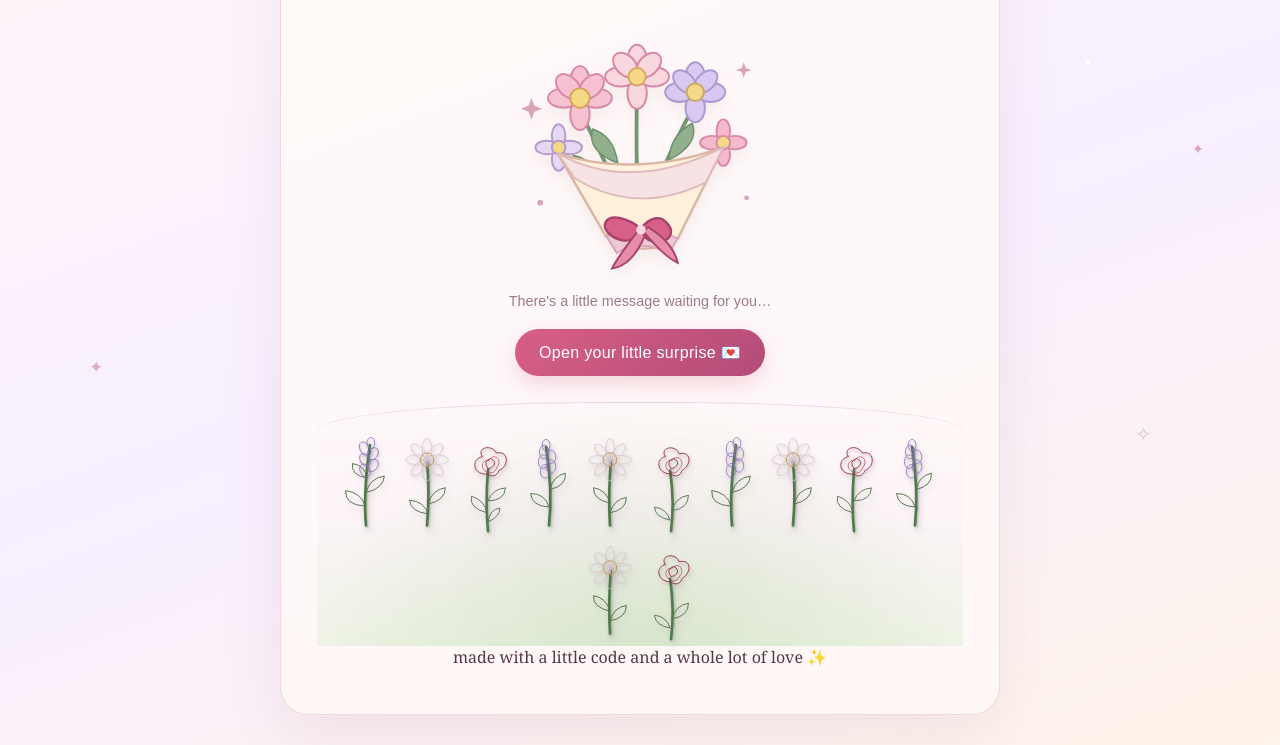
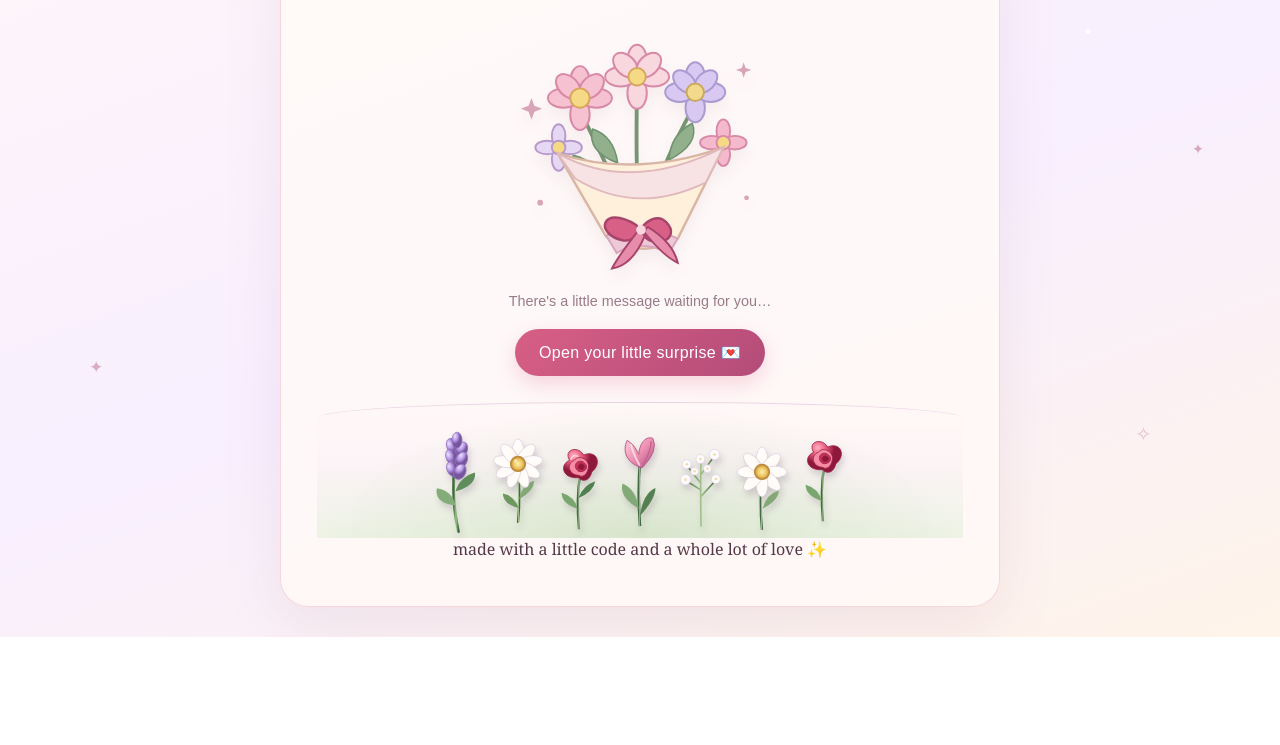
Before and after one commit to swer1108/Mamma, a plain HTML site: page index.html in a window 1280 px wide. Shown: the part 204-949 px from the top of the page. After the commit the page ends 841 px from the top, so only its background shows below. Drawn offline with Linux system fonts and the light colour scheme.

Commit message:
Update index.html

```diff
--- a/index.html
+++ b/index.html
@@ -332,180 +332,154 @@
 </article>
 
 
-<div class="flower-garden" aria-label="Lavender, white daisies and red roses">
 
-  <!-- Lavender sprig -->
-  <svg viewBox="0 0 60 100" aria-hidden="true">
-    <path class="stem" d="M30 98 Q27 65 34 15"/>
-    <path class="leaf" d="M29 78 Q8 77 9 62 Q25 64 29 78Z"/>
-    <path class="leaf" d="M30 64 Q48 60 49 47 Q34 49 30 64Z"/>
-    <path class="leaf" d="M31 49 Q14 46 16 34 Q29 36 31 49Z"/>
-    <g class="lavender-petal">
-      <ellipse cx="29" cy="19" rx="5" ry="8" transform="rotate(-30 29 19)"/>
-      <ellipse cx="37" cy="24" rx="5" ry="7" transform="rotate(35 37 24)"/>
-      <ellipse cx="29" cy="30" rx="5" ry="7" transform="rotate(-30 29 30)"/>
-      <ellipse cx="37" cy="36" rx="5" ry="7" transform="rotate(35 37 36)"/>
-      <ellipse cx="29" cy="41" rx="5" ry="7" transform="rotate(-30 29 41)"/>
-      <ellipse cx="35" cy="13" rx="4" ry="6"/>
+<div class="flower-garden" aria-label="A little garden of flowers for Mamma">
+
+  <svg class="garden-flower lavender" viewBox="0 0 80 150" aria-hidden="true">
+    <defs>
+      <linearGradient id="stemGreen" x1="0" y1="0" x2="1" y2="0">
+        <stop offset="0" stop-color="#426b42"/>
+        <stop offset=".5" stop-color="#a2c48b"/>
+        <stop offset="1" stop-color="#426b42"/>
+      </linearGradient>
+      <radialGradient id="lavenderShade" cx="30%" cy="25%">
+        <stop offset="0" stop-color="#eadfff"/>
+        <stop offset=".55" stop-color="#b99ae8"/>
+        <stop offset="1" stop-color="#76549e"/>
+      </radialGradient>
+    </defs>
+    <path d="M42 148 Q29 90 41 25" fill="none" stroke="url(#stemGreen)" stroke-width="4" stroke-linecap="round"/>
+    <path d="M38 112 Q8 108 12 88 Q33 91 38 112Z" fill="#82ad78"/>
+    <path d="M38 92 Q67 84 65 66 Q44 72 38 92Z" fill="#608d5c"/>
+    <g fill="url(#lavenderShade)" stroke="#9273b9" stroke-width="1">
+      <ellipse cx="34" cy="30" rx="8" ry="12" transform="rotate(-25 34 30)"/>
+      <ellipse cx="46" cy="35" rx="8" ry="12" transform="rotate(25 46 35)"/>
+      <ellipse cx="33" cy="45" rx="8" ry="12" transform="rotate(-25 33 45)"/>
+      <ellipse cx="46" cy="49" rx="8" ry="12" transform="rotate(25 46 49)"/>
+      <ellipse cx="34" cy="61" rx="8" ry="11" transform="rotate(-25 34 61)"/>
+      <ellipse cx="44" cy="65" rx="8" ry="11" transform="rotate(25 44 65)"/>
+      <ellipse cx="40" cy="21" rx="7" ry="11"/>
     </g>
   </svg>
 
-  <!-- White daisy -->
-  <svg viewBox="0 0 60 100" aria-hidden="true">
-    <path class="stem" d="M30 98 Q33 65 30 31"/>
-    <path class="leaf" d="M31 76 Q49 72 49 59 Q35 61 31 76Z"/>
-    <path class="leaf" d="M31 86 Q13 84 12 72 Q27 73 31 86Z"/>
-    <g class="white-petal">
-      <ellipse cx="30" cy="19" rx="5" ry="11"/>
-      <ellipse cx="30" cy="19" rx="5" ry="11" transform="rotate(45 30 30)"/>
-      <ellipse cx="30" cy="19" rx="5" ry="11" transform="rotate(90 30 30)"/>
-      <ellipse cx="30" cy="19" rx="5" ry="11" transform="rotate(135 30 30)"/>
-      <ellipse cx="30" cy="19" rx="5" ry="11" transform="rotate(180 30 30)"/>
-      <ellipse cx="30" cy="19" rx="5" ry="11" transform="rotate(225 30 30)"/>
-      <ellipse cx="30" cy="19" rx="5" ry="11" transform="rotate(270 30 30)"/>
-      <ellipse cx="30" cy="19" rx="5" ry="11" transform="rotate(315 30 30)"/>
+  <svg class="garden-flower daisy" viewBox="0 0 100 150" aria-hidden="true">
+    <defs>
+      <radialGradient id="daisyGold">
+        <stop offset="0" stop-color="#fff1a8"/>
+        <stop offset=".65" stop-color="#eac15d"/>
+        <stop offset="1" stop-color="#b77c32"/>
+      </radialGradient>
+      <linearGradient id="petalWhite" x1="0" y1="0" x2="1" y2="1">
+        <stop offset="0" stop-color="#fff"/>
+        <stop offset=".65" stop-color="#fffaf5"/>
+        <stop offset="1" stop-color="#d9c8dc"/>
+      </linearGradient>
+    </defs>
+    <path d="M50 149 Q55 100 49 49" fill="none" stroke="url(#stemGreen)" stroke-width="4" stroke-linecap="round"/>
+    <path d="M52 110 Q78 95 78 78 Q57 84 52 110Z" fill="#83a875"/>
+    <path d="M51 125 Q24 118 24 100 Q44 104 51 125Z" fill="#6d985f"/>
+    <g fill="url(#petalWhite)" stroke="#d6c5d7" stroke-width="1">
+      <ellipse cx="50" cy="28" rx="10" ry="22" transform="rotate(0 50 49)"/>
+      <ellipse cx="50" cy="28" rx="10" ry="22" transform="rotate(40 50 49)"/>
+      <ellipse cx="50" cy="28" rx="10" ry="22" transform="rotate(80 50 49)"/>
+      <ellipse cx="50" cy="28" rx="10" ry="22" transform="rotate(120 50 49)"/>
+      <ellipse cx="50" cy="28" rx="10" ry="22" transform="rotate(160 50 49)"/>
+      <ellipse cx="50" cy="28" rx="10" ry="22" transform="rotate(200 50 49)"/>
+      <ellipse cx="50" cy="28" rx="10" ry="22" transform="rotate(240 50 49)"/>
+      <ellipse cx="50" cy="28" rx="10" ry="22" transform="rotate(280 50 49)"/>
+      <ellipse cx="50" cy="28" rx="10" ry="22" transform="rotate(320 50 49)"/>
     </g>
-    <circle class="center" cx="30" cy="30" r="7"/>
+    <circle cx="50" cy="49" r="13" fill="url(#daisyGold)" stroke="#bd8c3e" stroke-width="2"/>
+    <circle cx="46" cy="44" r="3" fill="#fff2b8" opacity=".8"/>
   </svg>
 
-  <!-- Red rose -->
-  <svg viewBox="0 0 60 100" aria-hidden="true">
-    <path class="stem" d="M30 98 Q27 68 30 31"/>
-    <path class="leaf" d="M29 78 Q9 73 12 60 Q26 64 29 78Z"/>
-    <path class="leaf" d="M30 65 Q48 65 49 51 Q35 52 30 65Z"/>
-    <path class="leaf" d="M30 88 Q43 82 43 73 Q32 74 30 88Z"/>
-    <g>
-      <path class="rose-petal" d="M30 36 C12 37 12 19 24 17 C17 7 34 3 39 13 C53 10 53 28 42 32 C39 39 34 39 30 36Z"/>
-      <path class="rose-light" d="M30 34 C20 31 23 20 31 21 C37 12 46 21 40 28 C38 34 34 36 30 34Z"/>
-      <path class="rose-petal" d="M30 30 Q24 22 33 19 Q41 23 34 29Z"/>
+  <svg class="garden-flower rose" viewBox="0 0 100 150" aria-hidden="true">
+    <defs>
+      <radialGradient id="roseShade" cx="30%" cy="20%">
+        <stop offset="0" stop-color="#ffb1c4"/>
+        <stop offset=".45" stop-color="#ed607f"/>
+        <stop offset="1" stop-color="#8e183c"/>
+      </radialGradient>
+    </defs>
+    <path d="M50 148 Q45 95 52 53" fill="none" stroke="url(#stemGreen)" stroke-width="4"/>
+    <path d="M48 113 Q20 104 20 85 Q42 91 48 113Z" fill="#79a66d"/>
+    <path d="M49 94 Q75 83 78 65 Q57 72 49 94Z" fill="#4f804e"/>
+    <g stroke="#9d2547" stroke-width="1.4">
+      <path d="M50 59 C19 61 17 35 34 29 C22 10 49 3 58 20 C80 10 91 34 72 49 C69 63 57 68 50 59Z" fill="url(#roseShade)"/>
+      <path d="M50 55 C31 54 28 34 42 29 C51 17 70 30 66 43 C63 55 56 59 50 55Z" fill="#f68ba5"/>
+      <path d="M49 48 C37 38 48 25 59 33 C69 41 59 51 49 48Z" fill="#c93159"/>
+      <path d="M49 43 C46 34 58 32 60 40 C59 46 53 47 49 43Z" fill="#8f173c"/>
+    </g>
+    <path d="M36 27 Q40 18 48 22" fill="none" stroke="#ffd5de" stroke-width="3" stroke-linecap="round" opacity=".8"/>
+  </svg>
+
+  <svg class="garden-flower tulip" viewBox="0 0 90 150" aria-hidden="true">
+    <defs>
+      <linearGradient id="tulipShade" x1="0" y1="0" x2="1" y2="1">
+        <stop offset="0" stop-color="#ffd3e0"/>
+        <stop offset=".5" stop-color="#ed91b2"/>
+        <stop offset="1" stop-color="#ad4c82"/>
+      </linearGradient>
+    </defs>
+    <path d="M45 148 Q41 95 45 47" fill="none" stroke="url(#stemGreen)" stroke-width="4"/>
+    <path d="M43 121 Q12 103 18 82 Q39 91 43 121Z" fill="#82a977"/>
+    <path d="M45 132 Q69 106 69 89 Q50 97 45 132Z" fill="#547f50"/>
+    <path d="M45 57 C25 49 17 33 25 15 Q37 22 43 37 C45 16 56 8 65 12 Q74 31 49 57Z" fill="url(#tulipShade)" stroke="#b95885" stroke-width="1.5"/>
+    <path d="M44 53 Q34 35 31 22" fill="none" stroke="#ffe2ea" stroke-width="3" stroke-linecap="round" opacity=".85"/>
+    <path d="M49 53 Q63 31 62 17" fill="none" stroke="#c45f90" stroke-width="2" stroke-linecap="round"/>
+  </svg>
+
+  <svg class="garden-flower baby's-breath" viewBox="0 0 90 150" aria-hidden="true">
+    <path d="M45 148 Q44 85 45 47 M45 82 L23 54 M45 68 L66 39 M45 102 L68 77 M45 92 L22 78" fill="none" stroke="url(#stemGreen)" stroke-width="2.5" stroke-linecap="round"/>
+    <g fill="#fffafc" stroke="#dfcfe0" stroke-width="1">
+      <circle cx="23" cy="52" r="7"/>
+      <circle cx="66" cy="37" r="8"/>
+      <circle cx="68" cy="75" r="7"/>
+      <circle cx="21" cy="76" r="8"/>
+      <circle cx="44" cy="44" r="7"/>
+      <circle cx="35" cy="63" r="6"/>
+      <circle cx="55" cy="59" r="6"/>
+    </g>
+    <g fill="#f2dba0">
+      <circle cx="23" cy="52" r="2"/>
+      <circle cx="66" cy="37" r="2"/>
+      <circle cx="68" cy="75" r="2"/>
+      <circle cx="21" cy="76" r="2"/>
+      <circle cx="44" cy="44" r="2"/>
+      <circle cx="35" cy="63" r="2"/>
+      <circle cx="55" cy="59" r="2"/>
     </g>
   </svg>
 
-  <!-- Lavender sprig -->
-  <svg viewBox="0 0 60 100" aria-hidden="true">
-    <path class="stem" d="M30 98 Q34 62 27 17"/>
-    <path class="leaf" d="M30 79 Q12 78 11 65 Q26 65 30 79Z"/>
-    <path class="leaf" d="M31 61 Q48 57 47 44 Q34 47 31 61Z"/>
-    <g class="lavender-petal">
-      <ellipse cx="25" cy="22" rx="5" ry="7"/>
-      <ellipse cx="32" cy="27" rx="5" ry="7"/>
-      <ellipse cx="24" cy="32" rx="5" ry="7"/>
-      <ellipse cx="32" cy="37" rx="5" ry="7"/>
-      <ellipse cx="26" cy="42" rx="5" ry="7"/>
-      <ellipse cx="27" cy="15" rx="4" ry="6"/>
+  <svg class="garden-flower daisy" viewBox="0 0 100 150" aria-hidden="true">
+    <path d="M50 149 Q45 100 51 49" fill="none" stroke="url(#stemGreen)" stroke-width="4"/>
+    <path d="M51 112 Q78 99 79 81 Q58 87 51 112Z" fill="#83a875"/>
+    <g fill="url(#petalWhite)" stroke="#d6c5d7" stroke-width="1">
+      <ellipse cx="50" cy="28" rx="10" ry="22" transform="rotate(0 50 49)"/>
+      <ellipse cx="50" cy="28" rx="10" ry="22" transform="rotate(45 50 49)"/>
+      <ellipse cx="50" cy="28" rx="10" ry="22" transform="rotate(90 50 49)"/>
+      <ellipse cx="50" cy="28" rx="10" ry="22" transform="rotate(135 50 49)"/>
+      <ellipse cx="50" cy="28" rx="10" ry="22" transform="rotate(180 50 49)"/>
+      <ellipse cx="50" cy="28" rx="10" ry="22" transform="rotate(225 50 49)"/>
+      <ellipse cx="50" cy="28" rx="10" ry="22" transform="rotate(270 50 49)"/>
+      <ellipse cx="50" cy="28" rx="10" ry="22" transform="rotate(315 50 49)"/>
+    </g>
+    <circle cx="50" cy="49" r="13" fill="url(#daisyGold)" stroke="#bd8c3e" stroke-width="2"/>
+  </svg>
+
+  <svg class="garden-flower rose" viewBox="0 0 100 150" aria-hidden="true">
+    <path d="M50 148 Q45 95 52 53" fill="none" stroke="url(#stemGreen)" stroke-width="4"/>
+    <path d="M48 113 Q20 104 20 85 Q42 91 48 113Z" fill="#79a66d"/>
+    <g stroke="#9d2547" stroke-width="1.4">
+      <path d="M50 59 C19 61 17 35 34 29 C22 10 49 3 58 20 C80 10 91 34 72 49 C69 63 57 68 50 59Z" fill="url(#roseShade)"/>
+      <path d="M50 55 C31 54 28 34 42 29 C51 17 70 30 66 43 C63 55 56 59 50 55Z" fill="#f68ba5"/>
+      <path d="M49 48 C37 38 48 25 59 33 C69 41 59 51 49 48Z" fill="#c93159"/>
+      <path d="M49 43 C46 34 58 32 60 40 C59 46 53 47 49 43Z" fill="#8f173c"/>
     </g>
   </svg>
 
-  <!-- White daisy -->
-  <svg viewBox="0 0 60 100" aria-hidden="true">
-    <path class="stem" d="M30 98 Q28 65 31 31"/>
-    <path class="leaf" d="M30 75 Q12 71 13 59 Q26 61 30 75Z"/>
-    <path class="leaf" d="M30 85 Q47 82 47 69 Q34 71 30 85Z"/>
-    <g class="white-petal">
-      <ellipse cx="30" cy="19" rx="4.5" ry="11"/>
-      <ellipse cx="30" cy="19" rx="4.5" ry="11" transform="rotate(45 30 30)"/>
-      <ellipse cx="30" cy="19" rx="4.5" ry="11" transform="rotate(90 30 30)"/>
-      <ellipse cx="30" cy="19" rx="4.5" ry="11" transform="rotate(135 30 30)"/>
-      <ellipse cx="30" cy="19" rx="4.5" ry="11" transform="rotate(180 30 30)"/>
-      <ellipse cx="30" cy="19" rx="4.5" ry="11" transform="rotate(225 30 30)"/>
-      <ellipse cx="30" cy="19" rx="4.5" ry="11" transform="rotate(270 30 30)"/>
-      <ellipse cx="30" cy="19" rx="4.5" ry="11" transform="rotate(315 30 30)"/>
-    </g>
-    <circle class="center" cx="30" cy="30" r="7"/>
-  </svg>
-
-  <!-- Red rose -->
-  <svg viewBox="0 0 60 100" aria-hidden="true">
-    <path class="stem" d="M30 98 Q34 67 29 32"/>
-    <path class="leaf" d="M31 76 Q49 73 49 59 Q35 61 31 76Z"/>
-    <path class="leaf" d="M29 86 Q13 83 12 72 Q25 73 29 86Z"/>
-    <path class="rose-petal" d="M30 36 C13 35 14 18 24 17 C17 7 35 3 39 14 C52 10 53 26 42 32 C40 39 34 39 30 36Z"/>
-    <path class="rose-light" d="M30 34 C21 30 24 20 31 21 C39 13 45 23 40 29 C37 34 34 36 30 34Z"/>
-    <path class="rose-petal" d="M30 30 Q24 22 33 19 Q41 23 34 29Z"/>
-  </svg>
-
-  <!-- Repeat the flower varieties to fill the garden -->
-  <svg viewBox="0 0 60 100" aria-hidden="true">
-    <path class="stem" d="M30 98 Q27 65 34 15"/>
-    <path class="leaf" d="M29 78 Q8 77 9 62 Q25 64 29 78Z"/>
-    <path class="leaf" d="M30 64 Q48 60 49 47 Q34 49 30 64Z"/>
-    <g class="lavender-petal">
-      <ellipse cx="29" cy="19" rx="5" ry="8"/>
-      <ellipse cx="37" cy="24" rx="5" ry="7"/>
-      <ellipse cx="29" cy="30" rx="5" ry="7"/>
-      <ellipse cx="37" cy="36" rx="5" ry="7"/>
-      <ellipse cx="29" cy="41" rx="5" ry="7"/>
-      <ellipse cx="35" cy="13" rx="4" ry="6"/>
-    </g>
-  </svg>
-
-  <svg viewBox="0 0 60 100" aria-hidden="true">
-    <path class="stem" d="M30 98 Q33 65 30 31"/>
-    <path class="leaf" d="M31 76 Q49 72 49 59 Q35 61 31 76Z"/>
-    <g class="white-petal">
-      <ellipse cx="30" cy="19" rx="5" ry="11"/>
-      <ellipse cx="30" cy="19" rx="5" ry="11" transform="rotate(45 30 30)"/>
-      <ellipse cx="30" cy="19" rx="5" ry="11" transform="rotate(90 30 30)"/>
-      <ellipse cx="30" cy="19" rx="5" ry="11" transform="rotate(135 30 30)"/>
-      <ellipse cx="30" cy="19" rx="5" ry="11" transform="rotate(180 30 30)"/>
-      <ellipse cx="30" cy="19" rx="5" ry="11" transform="rotate(225 30 30)"/>
-      <ellipse cx="30" cy="19" rx="5" ry="11" transform="rotate(270 30 30)"/>
-      <ellipse cx="30" cy="19" rx="5" ry="11" transform="rotate(315 30 30)"/>
-    </g>
-    <circle class="center" cx="30" cy="30" r="7"/>
-  </svg>
-
-  <svg viewBox="0 0 60 100" aria-hidden="true">
-    <path class="stem" d="M30 98 Q27 68 30 31"/>
-    <path class="leaf" d="M29 78 Q9 73 12 60 Q26 64 29 78Z"/>
-    <path class="leaf" d="M30 65 Q48 65 49 51 Q35 52 30 65Z"/>
-    <path class="rose-petal" d="M30 36 C12 37 12 19 24 17 C17 7 34 3 39 13 C53 10 53 28 42 32 C39 39 34 39 30 36Z"/>
-    <path class="rose-light" d="M30 34 C20 31 23 20 31 21 C37 12 46 21 40 28 C38 34 34 36 30 34Z"/>
-    <path class="rose-petal" d="M30 30 Q24 22 33 19 Q41 23 34 29Z"/>
-  </svg>
-
-  <svg viewBox="0 0 60 100" aria-hidden="true">
-    <path class="stem" d="M30 98 Q34 62 27 17"/>
-    <path class="leaf" d="M30 79 Q12 78 11 65 Q26 65 30 79Z"/>
-    <path class="leaf" d="M31 61 Q48 57 47 44 Q34 47 31 61Z"/>
-    <g class="lavender-petal">
-      <ellipse cx="25" cy="22" rx="5" ry="7"/>
-      <ellipse cx="32" cy="27" rx="5" ry="7"/>
-      <ellipse cx="24" cy="32" rx="5" ry="7"/>
-      <ellipse cx="32" cy="37" rx="5" ry="7"/>
-      <ellipse cx="26" cy="42" rx="5" ry="7"/>
-      <ellipse cx="27" cy="15" rx="4" ry="6"/>
-    </g>
-  </svg>
-
-  <svg viewBox="0 0 60 100" aria-hidden="true">
-    <path class="stem" d="M30 98 Q28 65 31 31"/>
-    <path class="leaf" d="M30 75 Q12 71 13 59 Q26 61 30 75Z"/>
-    <path class="leaf" d="M30 85 Q47 82 47 69 Q34 71 30 85Z"/>
-    <g class="white-petal">
-      <ellipse cx="30" cy="19" rx="4.5" ry="11"/>
-      <ellipse cx="30" cy="19" rx="4.5" ry="11" transform="rotate(45 30 30)"/>
-      <ellipse cx="30" cy="19" rx="4.5" ry="11" transform="rotate(90 30 30)"/>
-      <ellipse cx="30" cy="19" rx="4.5" ry="11" transform="rotate(135 30 30)"/>
-      <ellipse cx="30" cy="19" rx="4.5" ry="11" transform="rotate(180 30 30)"/>
-      <ellipse cx="30" cy="19" rx="4.5" ry="11" transform="rotate(225 30 30)"/>
-      <ellipse cx="30" cy="19" rx="4.5" ry="11" transform="rotate(270 30 30)"/>
-      <ellipse cx="30" cy="19" rx="4.5" ry="11" transform="rotate(315 30 30)"/>
-    </g>
-    <circle class="center" cx="30" cy="30" r="7"/>
-  </svg>
-
-  <svg viewBox="0 0 60 100" aria-hidden="true">
-    <path class="stem" d="M30 98 Q34 67 29 32"/>
-    <path class="leaf" d="M31 76 Q49 73 49 59 Q35 61 31 76Z"/>
-    <path class="leaf" d="M29 86 Q13 83 12 72 Q25 73 29 86Z"/>
-    <path class="rose-petal" d="M30 36 C13 35 14 18 24 17 C17 7 35 3 39 14 C52 10 53 26 42 32 C40 39 34 39 30 36Z"/>
-    <path class="rose-light" d="M30 34 C21 30 24 20 31 21 C39 13 45 23 40 29 C37 34 34 36 30 34Z"/>
-    <path class="rose-petal" d="M30 30 Q24 22 33 19 Q41 23 34 29Z"/>
-  </svg>
-
 </div>
-
+</summary>
 
 <footer>made with a little code and a whole lot of love ✨</footer>
 
```
